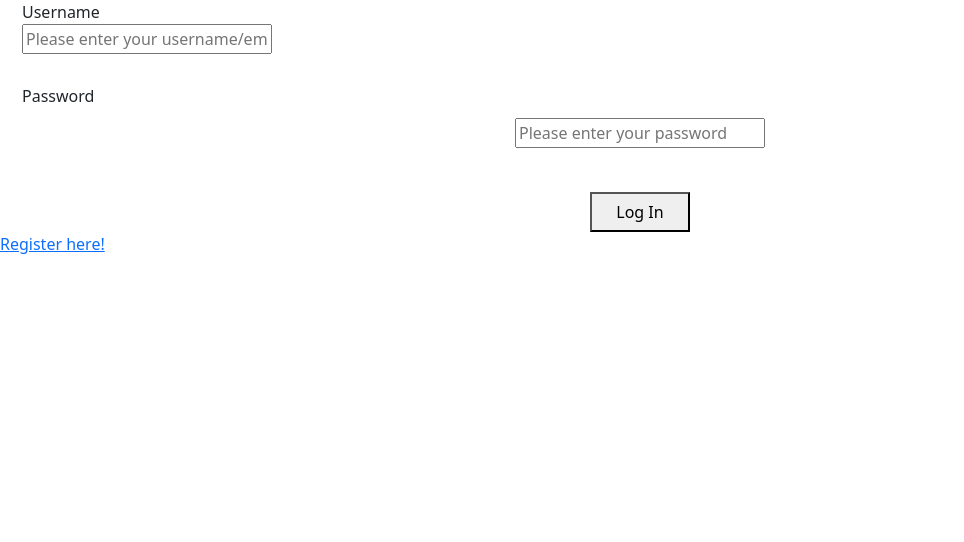
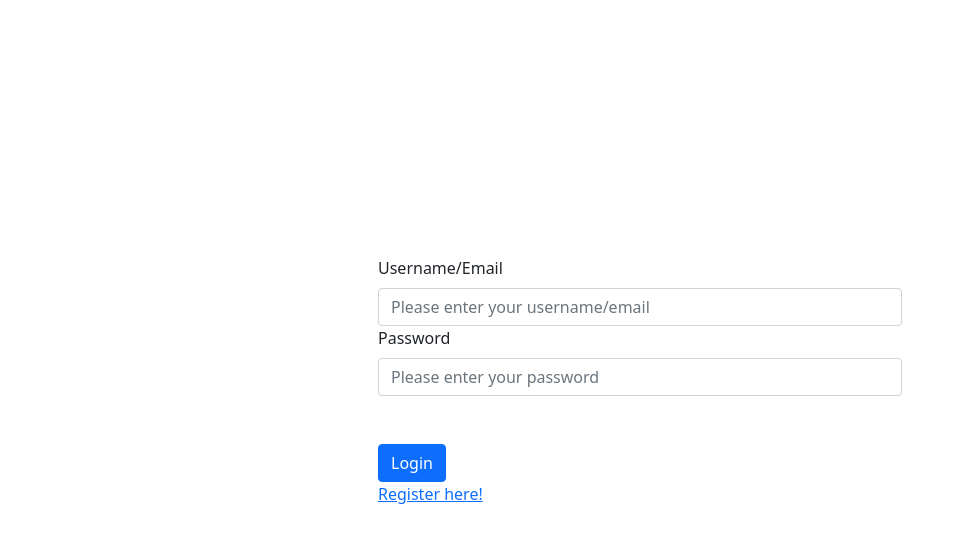
Before and after one commit to t-quinn-t/LittleChatRoom, a React (Create React App) app in the folder client/: page / in a window 1280 px wide. Shown: the top 542 px of the page, without its empty margins (0-964 px from the left). Built offline with nearby package versions, Linux system fonts and the light colour scheme.

Commit message:
added sytling for login form

```diff
--- a/client/src/component/auth/LogIn.css
+++ b/client/src/component/auth/LogIn.css
@@ -1,21 +1,6 @@
-label {
-    margin-left: 22px;
-    margin-bottom: 10px;
+.login-component-box {
+    box-sizing: border-box;
+    margin: auto;
+    margin-top: 20%;
+    max-width: 524px;
 }
-
-input {
-    display: block;
-    margin-left: auto;
-    margin-right: auto;
-    width: 250px;
-    height: 30px;
-    margin-bottom: 20px;
-}
-
-button {
-    display: block;
-    margin-left: auto;
-    margin-right: auto;
-    width: 100px;
-    height: 40px;
-}
--- a/client/src/component/auth/LogIn.js
+++ b/client/src/component/auth/LogIn.js
@@ -1,6 +1,6 @@
 import React, {useState} from 'react';
 import './LogIn.css';
-import {Alert} from "react-bootstrap";
+import {Alert, Form, Button} from "react-bootstrap";
 import {useHistory, Link} from 'react-router-dom';
 import {useAuth} from "./auth";
 
@@ -14,11 +14,12 @@ export default function LogInPage(props) {
     const auth = useAuth();
     let history = useHistory();
 
-    async function submitForm () {
+    function submitForm (event) {
+        event.preventDefault();
         let url = "http://localhost:8080/user/login?identifier="+userName+"&password="+password;
         let token = '';
         let publicKey = null;
-        const response = await fetch(url,{
+        fetch(url,{
             method:"GET",
         })
             .then(response => {
@@ -39,36 +40,47 @@ export default function LogInPage(props) {
                 setErrorMessage(null);
                 return response;
             })
-            .catch(error=>console.log(error));
+            .then(response => {
                 if (response != null) {
                     auth.logIn(response, token, publicKey);
                     history.push("chatroom");
                 }
+            })
+            .catch(error=>console.log(error))
+
     }
 
     return (
         <div className="login-component-box">
-            <div>
-                <label>
-                    Username
-                    <input
+            <Form onSubmit={submitForm}>
+                <Form.Group controlId="username-field">
+                    <Form.Label>
+                        Username/Email
+                    </Form.Label>
+                    <Form.Control
                         type="text"
                         placeholder="Please enter your username/email"
                         value={userName}
                         onChange={(username)=>setUserName(username.target.value)}
                     />
-                </label>
-                <br/>
-                <label>Password</label>
-                <input
+                </Form.Group>
+                <Form.Group controlId="password-field">
+                    <Form.Label>
+                        Password
+                    </Form.Label>
+                    <Form.Control
                         type="text"
                         placeholder="Please enter your password"
                         value={password}
                         onChange={(password)=>setPassword(password.target.value)}
                     />
-                <br/>
-                <button onClick={submitForm}>Log In</button>
-            </div>
+                </Form.Group>
+                <br/><br/>
+                <Form.Group controlId="submit-btn">
+                    <Button variant="primary" type="submit">Login</Button>
+                </Form.Group>
+
+            </Form>
             <div>
                 <Link to="/register">Register here!</Link>
             </div>
```
Lines whose indentation alone changed are shown as unchanged.
